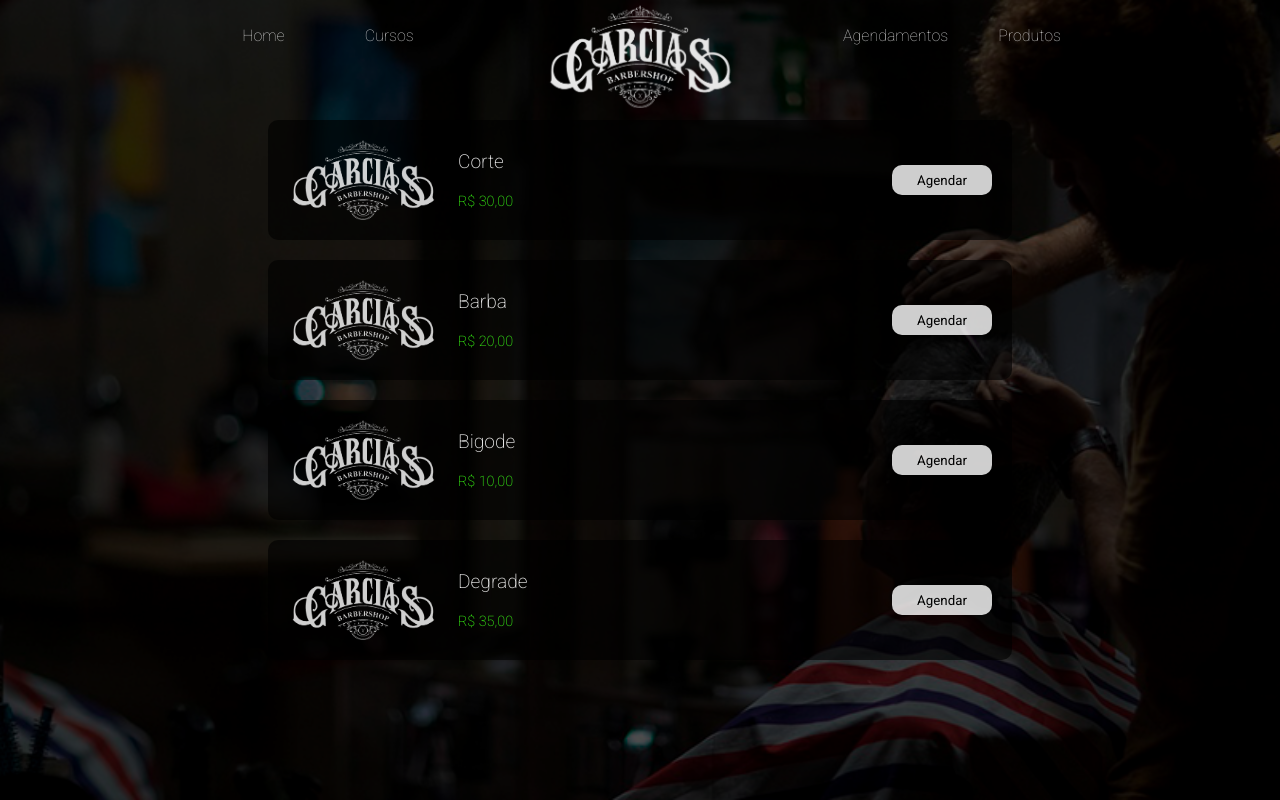
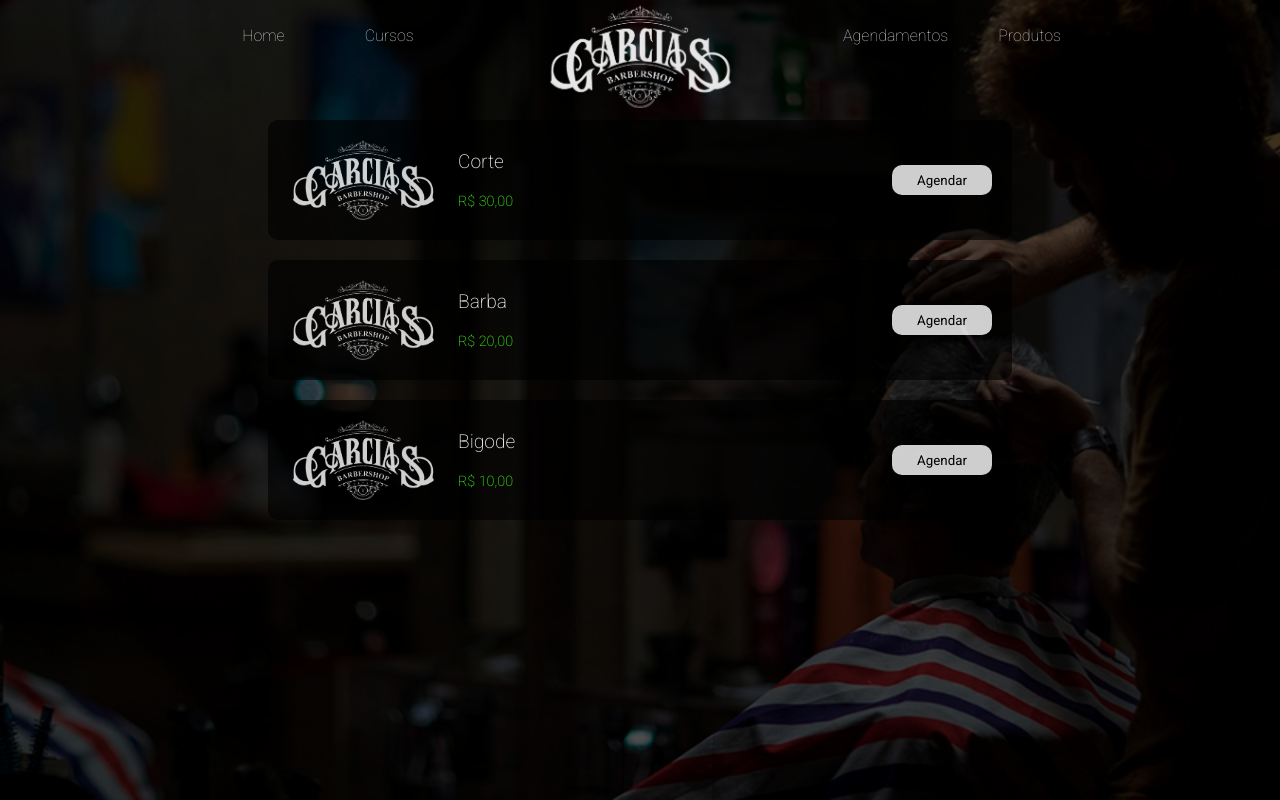
Before and after one commit to victorguimaraesdev/Garcia-Barbearia, a React (Vite) app: page /agendamentos in a window 1280 px wide. Built offline with nearby package versions, Linux system fonts and the light colour scheme; a web font is replaced by a local one.

Commit message:
Retirada do degrade

```diff
--- a/global/Globla.Style.ts
+++ b/global/Globla.Style.ts
@@ -19,8 +19,6 @@ export const GlobalStyle = createGlobalStyle`
    body {
     background: var(--contraste);
     color: white;
-    overflow-x: hidden;
-    overflow-y: auto;
    }
 
    ul {
--- a/src/utils/cardsAgendamentos.ts
+++ b/src/utils/cardsAgendamentos.ts
@@ -11,8 +11,8 @@ export const Cards = [
     Corte: "Bigode",
     Valor: "R$ 10,00",
   },
-  {
-    Corte: "Degrade",
-    Valor: "R$ 35,00",
-  },
+  // {
+  //   Corte: "Degrade",
+  //   Valor: "R$ 35,00",
+  // },
 ];
```
